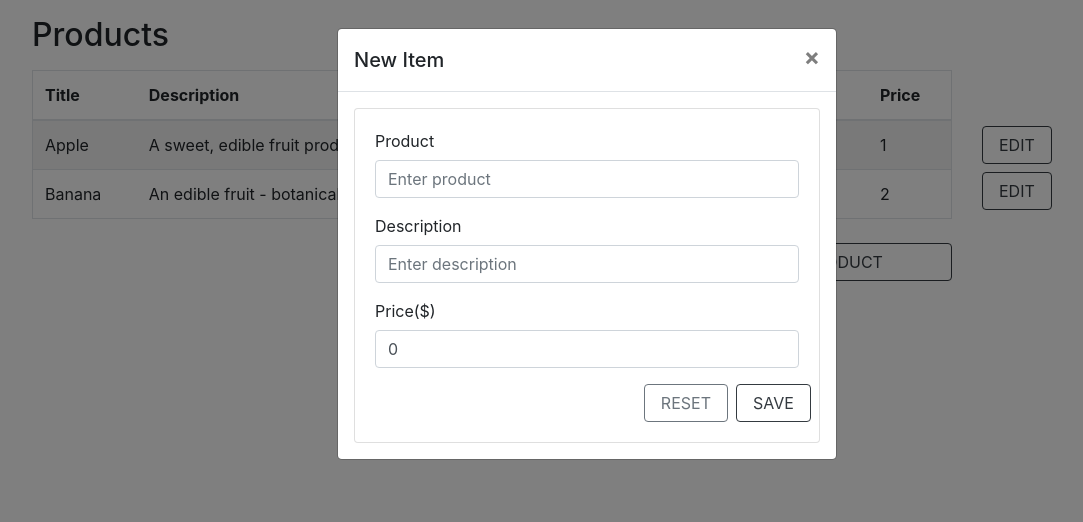
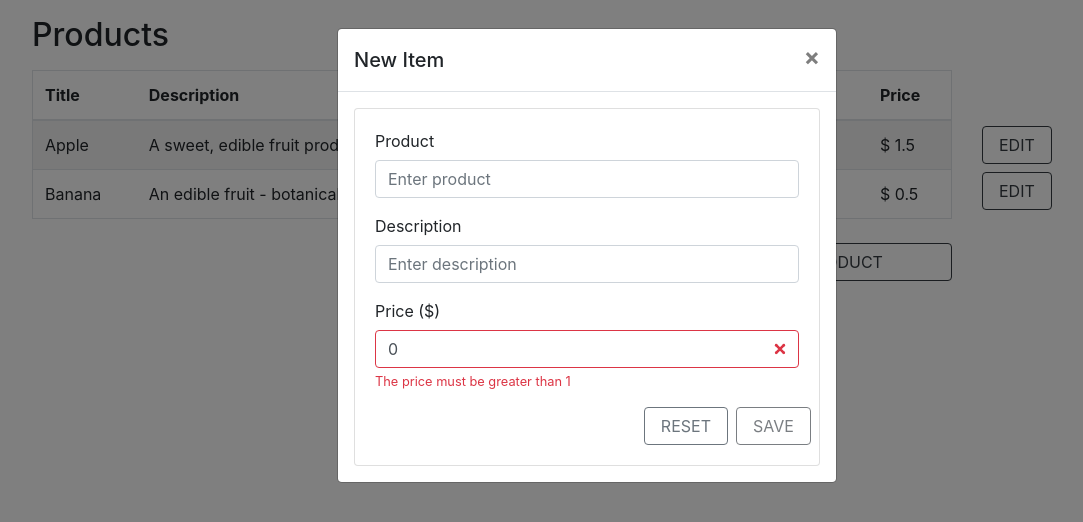
Before and after one commit to silvermiguel96/Tailorsoft, a Vue app: page / in a window 1280 px wide. Both pictures are taken after a click on the button "ADD PRODUCT". Shown: the top 522 px of the page, without its empty margins (53-1136 px from the left). Built offline with nearby package versions, Linux system fonts and the light colour scheme.

Commit message:
add required in price

```diff
--- a/src/views/Products.vue
+++ b/src/views/Products.vue
@@ -3,7 +3,9 @@
     <h2 class="my-3">Products</h2>
     <b-row>
       <b-col cols="10">
-        <b-table  outlined head-variant="gray" striped hover :items="products"></b-table>
+        <b-table outlined head-variant="gray" striped hover :items="products">
+          <template v-slot:cell(price)="data">$ {{ data.value}}</template>
+        </b-table>
       </b-col>
       <b-col cols="2" class="mt-5">
         <div v-for="product in products" :key="product.title">
@@ -35,19 +37,34 @@
                   ></b-form-input>
                 </b-form-group>
 
-                <b-form-group label="Price($)">
+                <b-form-group label="Price ($)">
                   <b-form-input
+                    id="input-live"
                     v-model="editedItem.price"
-                    type="number"
+                    :state="nameState"
+                    type="text"
                     required
                     placeholder="Enter Price"
                   ></b-form-input>
+                  <b-form-invalid-feedback id="input-live-feedback">The price must be greater than 1</b-form-invalid-feedback>
                 </b-form-group>
 
                 <b-row>
                   <b-col md="6" offset-md="7">
                     <b-button type="reset" class="mx-1 px-3" variant="outline-secondary">RESET</b-button>
-                    <b-button type="submit" class="mx-1 px-3" variant="outline-dark">SAVE</b-button>
+                    <b-button
+                      type="submit"
+                      class="mx-1 px-3"
+                      v-if="nameState"
+                      variant="outline-dark"
+                    >SAVE</b-button>
+                    <b-button
+                      type="submit"
+                      class="mx-1 px-3"
+                      v-else
+                      disabled
+                      variant="outline-dark"
+                    >SAVE</b-button>
                   </b-col>
                 </b-row>
               </b-form>
@@ -80,6 +97,9 @@ export default {
   computed: {
     formTitle() {
       return this.editedIndex === -1 ? "New Item" : "Edit Item";
+    },
+    nameState() {
+      return this.editedItem.price > 0 ? true : false;
     }
   },
 
@@ -94,25 +114,24 @@ export default {
   },
 
   methods: {
-
     initialize() {
       this.products = [
         {
           title: "Apple",
           description: "A sweet, edible fruit produced by an apple tree",
-          price: 1
+          price: 1.5
         },
         {
           title: "Banana",
           description:
             "An edible fruit - botanically a berry - produced by large flowering plants",
-          price: 2
+          price: 0.5
         }
       ];
     },
 
     showModal() {
-      this.modalShow = true
+      this.modalShow = true;
     },
 
     editItem(product) {
@@ -123,7 +142,7 @@ export default {
     },
 
     close() {
-      this.modalShow = false
+      this.modalShow = false;
       setTimeout(() => {
         this.editedItem = Object.assign({}, this.defaultItem);
         this.editedIndex = -1;
```
